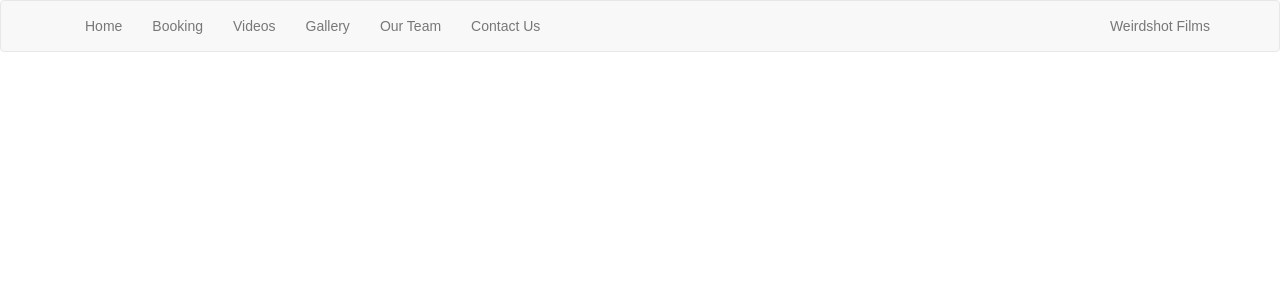
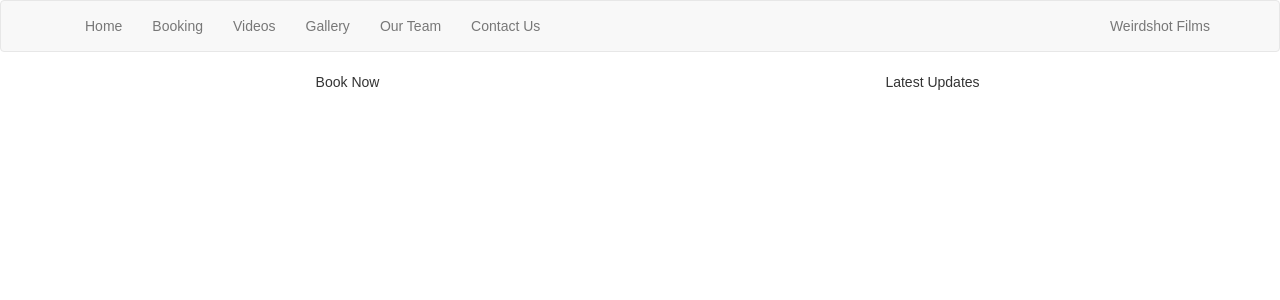
Before and after one commit to hritikdusad/wtf-website, a React (Create React App) app: page / in a window 1280 px wide. Shown: the top 300 px of the page. Built offline with nearby package versions, Linux system fonts and the light colour scheme.

Commit message:
first panel created

```diff
--- a/src/App.js
+++ b/src/App.js
@@ -1,12 +1,15 @@
 import React, { Component } from 'react';
 import './App.css';
 import Header from  './imports/Header'
+import { Panel, Grid } from 'react-bootstrap';
+import Panel1 from './imports/panel-1/panel1'
 
 class App extends Component {
   render() {
     return (
       <div className="App">
         <Header />
+        <Panel1 />
       </div>
     );
   }
--- a/src/imports/booking-page.js
+++ /dev/null
@@ -1 +0,0 @@
-import React, {Component} from 'react';
--- /dev/null
+++ b/src/imports/panel-1/booking-page.js
@@ -0,0 +1,13 @@
+import React, {Component} from 'react';
+
+class BookingPage extends Component {
+    render() {
+        return(
+            <div>
+                Book Now
+            </div>
+        )
+    }
+}
+
+export default BookingPage;
--- /dev/null
+++ b/src/imports/panel-1/panel1.js
@@ -0,0 +1,23 @@
+import React, {Component} from 'react'
+import { Col, Row, Grid } from 'react-bootstrap';
+import BookingPage from './booking-page'
+import UpdatesCarousel from  './updates-carousel'
+
+
+class Panel1 extends Component {
+    render() {
+        return(
+            <Grid>
+                <Row>
+                    <Col md={6}>
+                     <BookingPage />
+                    </Col>
+                    <Col md={6}>
+                     <UpdatesCarousel />
+                    </Col>
+                </Row>
+            </Grid>
+        )
+    }
+}
+export default Panel1;
--- /dev/null
+++ b/src/imports/panel-1/updates-carousel.js
@@ -0,0 +1,12 @@
+import React, {Component} from 'react';
+
+class UpdatesCarousel extends Component {
+    render() {
+        return(
+            <div>
+                Latest Updates
+            </div>
+        )
+    }
+}
+export default UpdatesCarousel;
```
Also changed, not shown: src/imports/updates-carousel.js (deleted).
